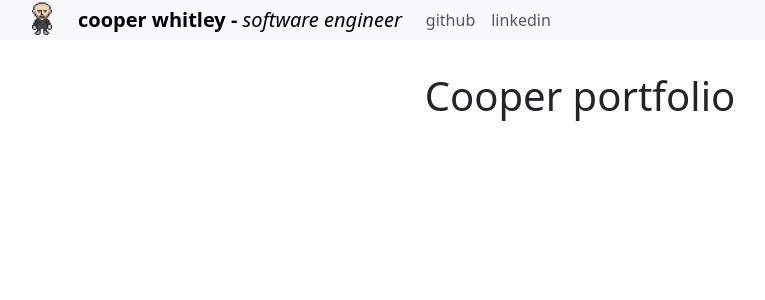
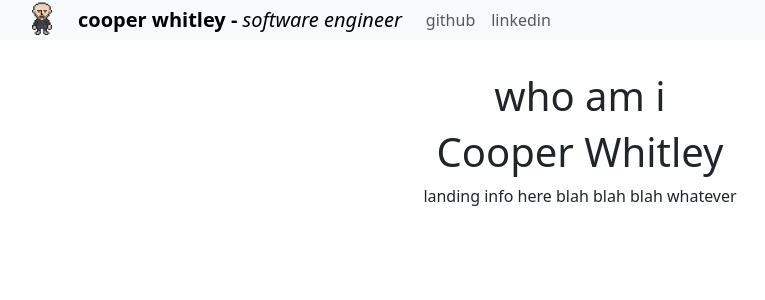
Before and after one commit to cooperwhitley/portfolio, a React (Create React App) app: page / in a window 1280 px wide. Shown: the top 300 px of the page, without its empty margins (60-825 px from the left). Built offline with nearby package versions, Linux system fonts and the light colour scheme.

Commit message:
add placeholder for landing

```diff
--- a/src/App.jsx
+++ b/src/App.jsx
@@ -2,6 +2,7 @@ import React, { useState, Fragment, useEffect } from 'react'
 import 'bootstrap/dist/css/bootstrap.min.css'
 import './App.css';
 import Header from './components/shared/Header';
+import Landing from './components/Landing/Landing';
 
 function App() {
   return (
@@ -10,7 +11,8 @@ function App() {
       <br />
       <br />
       <br />
-      <h1>Cooper portfolio</h1>
+      <h1>who am i</h1>
+      <Landing />
     </div>
   );
 }
```
